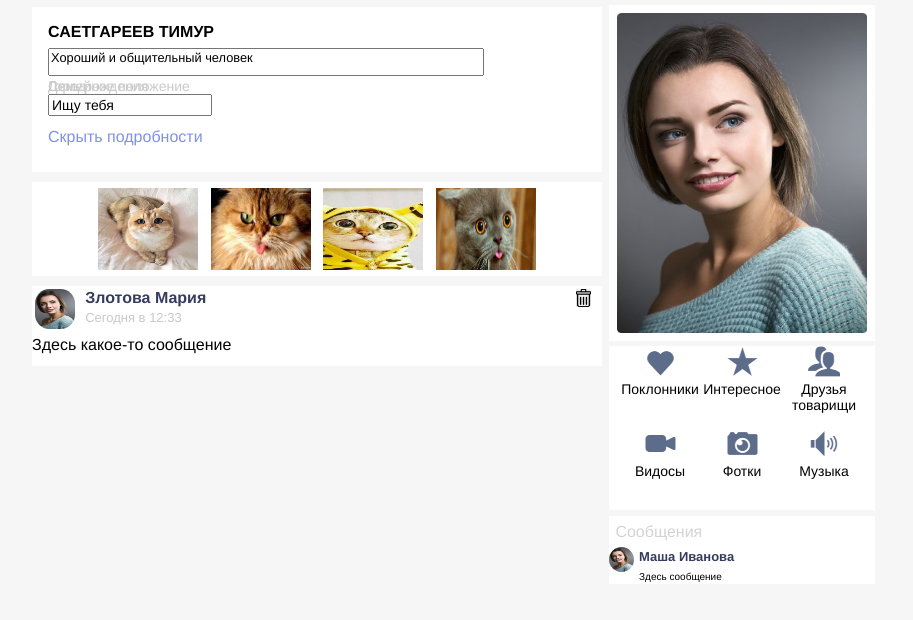
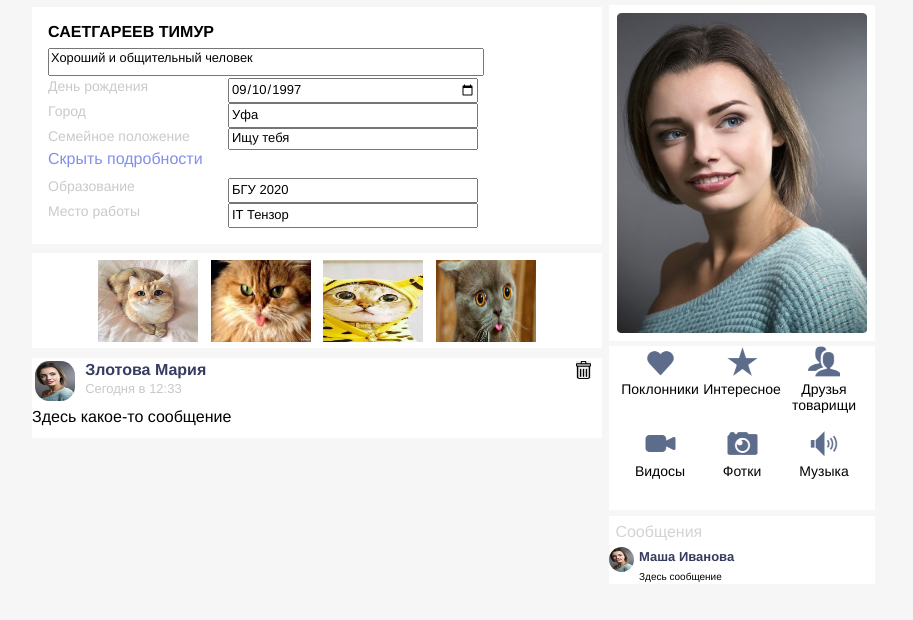
Before and after one commit to timursaet/Social-network, a website: page edit_profile.html in a window 1280 px wide. Both pictures are taken after a click on the element "Показать подробности". Shown: the part 32-652 px from the top of the page, without its empty margins (183-1096 px from the left). Drawn offline with Linux system fonts and the light colour scheme.

Commit message:
edit profile

```diff
--- a/edit_profile.html
+++ b/edit_profile.html
@@ -23,39 +23,22 @@
                 <div class="content__data">
 
                     <div class="content__data__info">
-                        <div class="content__data__info_name">
-                            Саетгареев Тимур
+                        <div class="content__data__info_name">Саетгареев Тимур</div>
+                        <div class="content__data__info_status">
+                            <textarea>Хороший и общительный человек</textarea>
                         </div>
-                            <form class="content__data__info_status">
-                                <textarea>Хороший и общительный человек</textarea>
-                            </form>
-                        <div class="content__data__info_data">
-                            <form class="content__data__info_data">
-                                День рождения <input type="date" value='1997-09-10'></input>
-                            </form>
-                        </div>
-                        <div class="content__data__info_data">
-                            <form>Город <input value="Уфа" size="20"></input></form>
-                        </div>
-                        <div class="content__data__info_data">
-                            <form>
-                                Семейное положение <input value="Ищу тебя" size="20"></input>
-                            </form>
-                        </div>
-                        <div class="content__data__info__details_cheked">
-                            Показать подробности
-                        </div>
+                        <div class="content__data__info_data">День рождения</div>
+                        <input class="content__data__info_viewDate" value="1997-09-10" type="date"></input>
+                        <div class="content__data__info_city">Город</div>
+                        <input class="content__data__info_viewCity" value="Уфа"></input>
+                        <div class="content__data__info_sp">Семейное положение</div>
+                        <input class="content__data__info_viewSp" value="Ищу тебя"></input>
+                        <div class="content__data__info__details_cheked">Показать подробности</div>
                         <div class="content__data__info__details">
-                            <div class="content__data__info_data">
-                                <form>
-                                    Образование <input value="БГУ 2020" class="content__data__info_view"></input>
-                                </form>
-                            </div>
-                            <div class="content__data__info_data">
-                                <form>
-                                    Место работы <input value="IT Тензор" class="content__data__info_view"></input>
-                                </form>
-                            </div>
+                            <div class="content__data__info_edu">Образование</div>
+                            <input class="content__data__info_viewEdu" value="БГУ 2020"></input>
+                            <div class="content__data__info_job">Место работы</div>
+                            <input class="content__data__info_viewJob" value="IT Тензор"></input>
                         </div>
                     </div>
 
@@ -94,7 +77,7 @@
                     <div class="side-Bar__avatar">
                         <img src="img/photos/user_photo.png" class="side-Bar__avatar_ed" title="Аватар пользователя">
                         <div class="side-Bar__avatar_edit pointer-pen">
-                            <img src="img/pen.png" class="pointer-pen">
+                            <img src="img/pen.png" class="pointer-pen" alt="Изменить аватар">
                         </div>
                     </div>
 
```
